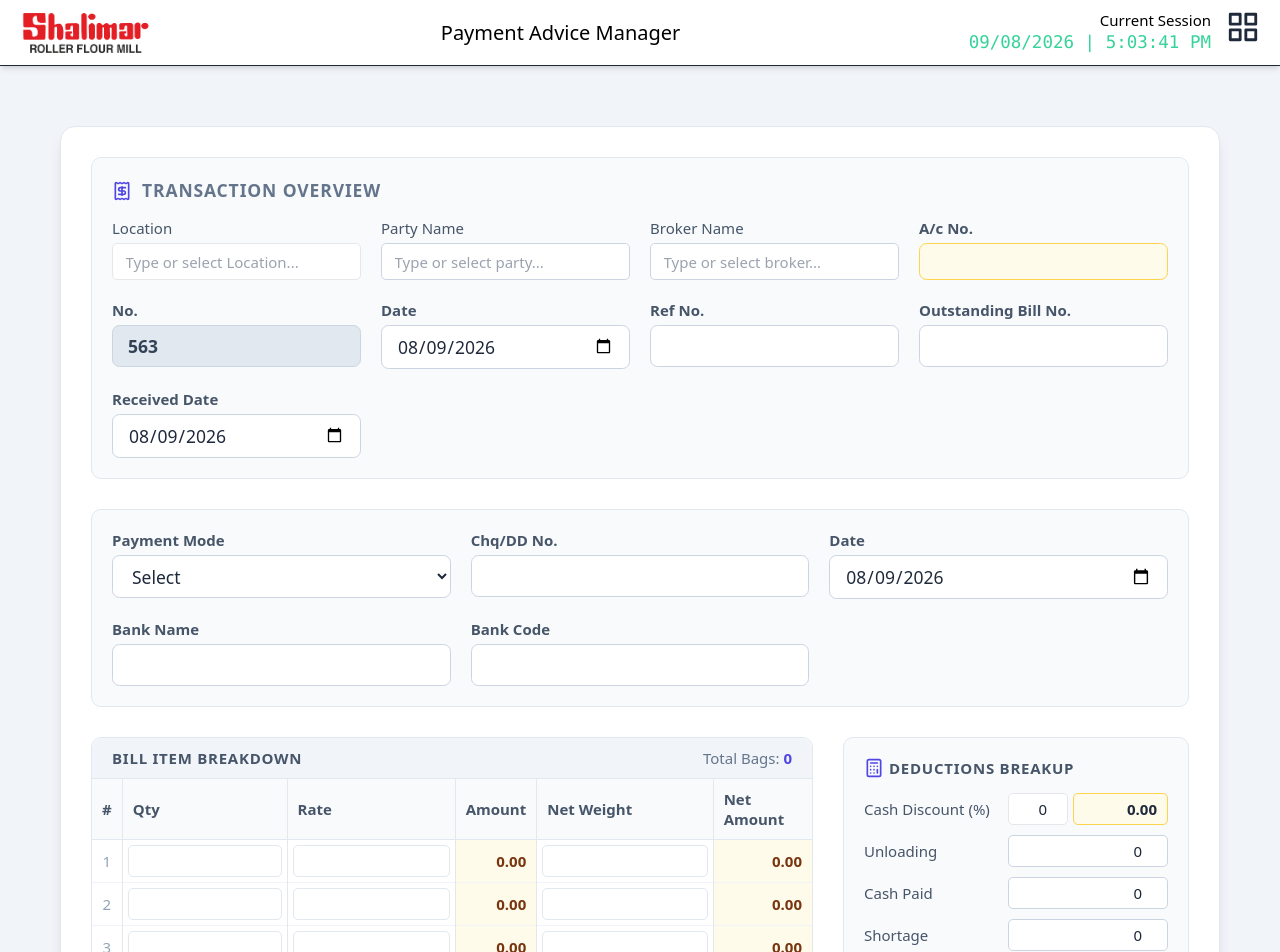
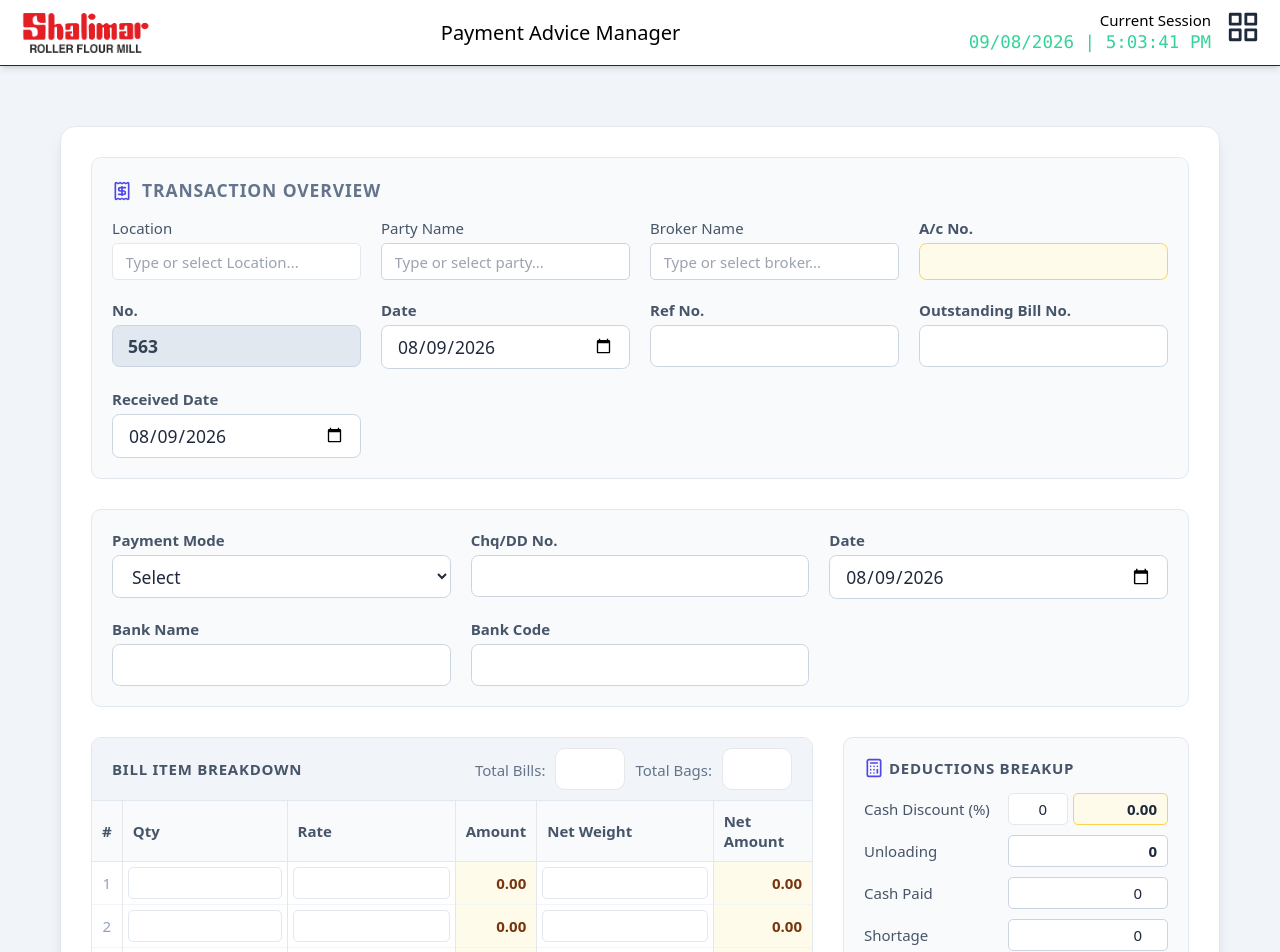
Before and after one commit to sravankumar025/Payment-Advice, a React (Vite) app: page / in a window 1280 px wide. Shown: the top 952 px of the page. Built offline with nearby package versions, Linux system fonts and the light colour scheme.

Commit message:
Update PaymentAdviceForm.jsx

```diff
--- a/src/Pages/PaymentAdviceForm.jsx
+++ b/src/Pages/PaymentAdviceForm.jsx
@@ -26,6 +26,7 @@ export default function PaymentAdviceForm() {
   // --- State Management ---
   const [currentTime, setCurrentTime] = useState(new Date());
   const [advice, setAdvices] = useState([]);
+  const [totalBag, setTotalBag] = useState(0);
   const navigate = useNavigate();
   // Header & Transaction Info
   const [formData, setFormData] = useState({
@@ -113,6 +114,9 @@ export default function PaymentAdviceForm() {
 
   const calculateItemAmount = (qty, rate) =>
     (parseFloat(qty) || 0) * (parseFloat(rate) || 0);
+
+  const calculateNetAmount = (amount, netWeight) =>
+    (parseFloat(amount) || 0) - (parseFloat(netWeight) || 0);
 
   const totalItemAmount = items.reduce(
     (acc, curr) => acc + calculateItemAmount(curr.qty, curr.rate),
@@ -246,7 +250,7 @@ export default function PaymentAdviceForm() {
           </div>
           <div className="mt-0 cursor-pointer">
             <svg
-              onClick={()=> navigate("/reports")}
+              onClick={() => navigate("/reports")}
               xmlns="http://www.w3.org/2000/svg" width="34" height="34"
               viewBox="0 0 24 24" fill="none" stroke="currentColor"
               strokeWidth="2" strokeLinecap="round" strokeLinejoin="round">
@@ -505,13 +509,26 @@ export default function PaymentAdviceForm() {
                 {/* Item Entry Table */}
                 <div className="border border-slate-200 rounded-lg overflow-hidden">
                   <div className="bg-slate-100 px-4 py-2 border-b border-slate-200 flex justify-between items-center">
+
                     <span className="text-xs font-bold uppercase text-slate-600 tracking-wider">
                       Bill Item Breakdown
                     </span>
-                    <span className="text-xs font-medium text-slate-500">
-                      Total Bags:{" "}
-                      <strong className="text-indigo-600">{totalBags}</strong>
-                    </span>
+                    <div className="flex justify-between">
+                      <div>
+                        <span className="text-xs font-medium text-slate-500 p-2">
+                          Total Bills:
+                        </span>
+                        <input type="text" className="w-14 border rounded-lg text-right p-1" />
+                      </div>
+                      <div>
+                        <span className="text-xs font-medium text-slate-500 p-2">
+                          Total Bags:
+                        </span>
+                        <input
+                          onChange={(e) => setTotalBag(e.target.value)}
+                          type="text" className="w-14 border rounded-lg text-right p-1 font-sm" />
+                      </div>
+                    </div>
                   </div>
                   <table className="w-full text-left text-xs">
                     <thead className="bg-slate-50 text-slate-600 border-b border-slate-200">
@@ -527,6 +544,7 @@ export default function PaymentAdviceForm() {
                     <tbody>
                       {items.map((row, idx) => {
                         const amount = calculateItemAmount(row.qty, row.rate);
+                        const calcuateNet = calculateNetAmount(amount, row.netWeight);
                         return (
                           <tr
                             key={idx}
@@ -556,7 +574,7 @@ export default function PaymentAdviceForm() {
                               />
                             </td>
                             <td className="p-2 border-r bg-amber-50 font-semibold text-right text-amber-900">
-                              {amount.toFixed(2)}
+                              {Math.round(amount).toFixed(2)}
                             </td>
                             <td className="p-1 border-r">
                               <input
@@ -573,7 +591,7 @@ export default function PaymentAdviceForm() {
                               />
                             </td>
                             <td className="p-2 bg-amber-50 font-semibold text-right text-amber-900">
-                              {amount.toFixed(2)}
+                              {Math.round(calcuateNet).toFixed(2)}
                             </td>
                           </tr>
                         );
@@ -588,11 +606,11 @@ export default function PaymentAdviceForm() {
                           Total Item Amount:
                         </td>
                         <td className="p-2 border-r text-right bg-amber-100 text-amber-900">
-                          {totalItemAmount.toFixed(2)}
+                          {Math.round(totalItemAmount).toFixed(2)}
                         </td>
                         <td className="p-2 border-r"></td>
                         <td className="p-2 text-right bg-amber-100 text-amber-900">
-                          {totalItemAmount.toFixed(2)}
+                          {Math.round(totalItemAmount).toFixed(2)}
                         </td>
                       </tr>
                     </tfoot>
@@ -651,7 +669,6 @@ export default function PaymentAdviceForm() {
                                 className="w-full px-1 py-1 border border-slate-200 rounded bg-white"
                               >
                                 <option value="Bags">Bags</option>
-                                <option value="Kg">Kg</option>
                                 <option value="Qtl">Qtl</option>
                               </select>
                             </td>
@@ -721,9 +738,25 @@ export default function PaymentAdviceForm() {
                         />
                       </div>
                     </div>
+                    <div className="flex items-center justify-between gap-2">
+                      <span className="text-slate-600">Unloading</span>
+                      <div className="flex items-center gap-1 w-32">
+                        <input
+                          type="text"
+                          readOnly
+                          value={totalBag*5}
+                          onChange={(e) =>
+                            setDeductions({
+                              ...deductions,
+                              unloading: e.target.value,
+                            })
+                          }
+                          className="w-full px-2 py-1 border border-slate-300 font-semibold text-right rounded"
+                        />
+                      </div>
+                    </div>
 
                     {[
-                      "Unloading",
                       "Cash Paid",
                       "Shortage",
                       "Late Loading",
@@ -751,6 +784,7 @@ export default function PaymentAdviceForm() {
                             }
                             className="w-32 px-2 py-1 border border-slate-300 rounded text-right focus:outline-indigo-500"
                           />
+
                         </div>
                       );
                     })}
@@ -842,7 +876,9 @@ export default function PaymentAdviceForm() {
                 <Printer className="w-4 h-4" /> Print PDF
               </button>
 
-              <button className="flex items-center gap-1.5 px-4 py-2 bg-slate-800 hover:bg-slate-900 text-white font-semibold rounded-lg text-xs transition">
+              <button
+                onClick={() => navigate("/reports")}
+                className="flex items-center gap-1.5 px-4 py-2 bg-slate-800 hover:bg-slate-900 text-white font-semibold rounded-lg text-xs transition">
                 <Search className="w-4 h-4" /> Search
               </button>
 
```
